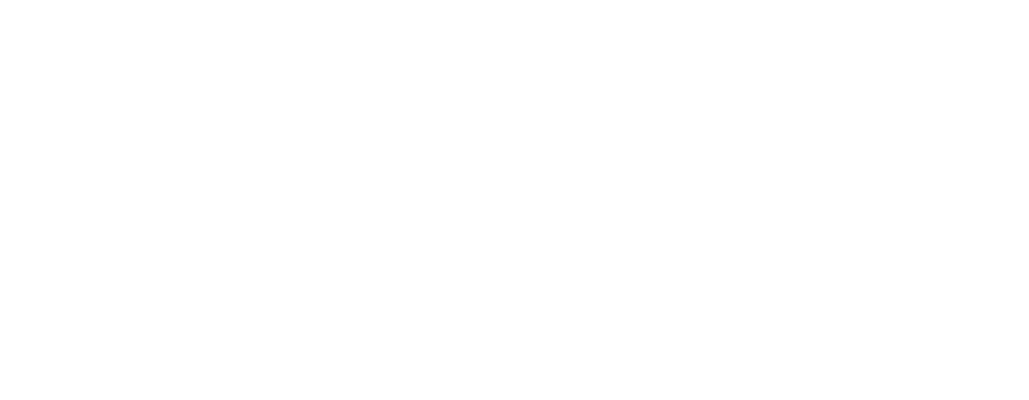
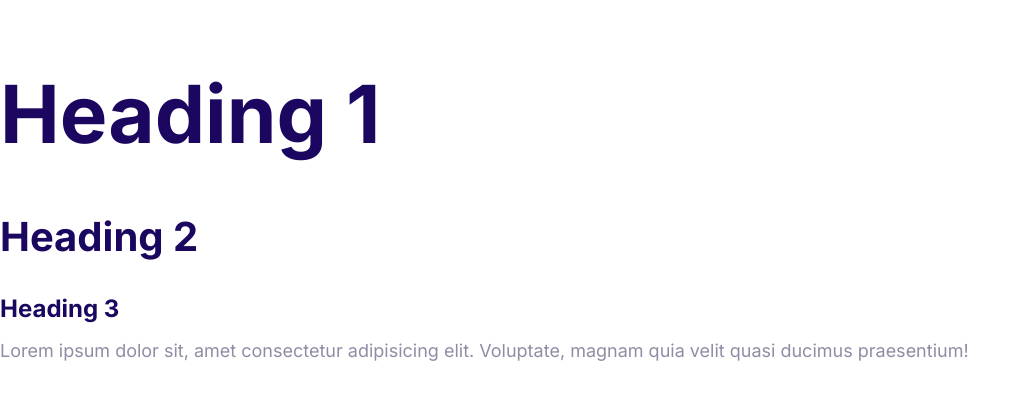
Before and after one commit to rua1hc/Html_Css_Moshify, a plain HTML site: page index.html in a window 1280 px wide. Shown: the whole page, without its empty margins (0-1029 px from the left). Drawn offline with Linux system fonts and the light colour scheme.

Commit message:
define the font style

```diff
--- a/css/styles.css
+++ b/css/styles.css
@@ -5,3 +5,51 @@
     --color-heading: #1b0760;
     --color-body: #918ca4;
 }
+
+html {
+    font-size: 62.5%;
+}
+
+body {
+    font-family: Inter, Arial, Helvetica, sans-serif;
+    font-size: 2.4rem;
+    line-height: 1.5;
+    color: var(--color-body);
+}
+
+h1,
+h2,
+h3 {
+    color: var(--color-heading);
+    margin-bottom: 1rem;
+}
+
+h1 {
+    font-size: 7rem;
+}
+
+h2 {
+    font-size: 4rem;
+}
+h3 {
+    font-size: 3rem;
+}
+
+p {
+    margin-top: 0;
+}
+
+@media screen and (min-width: 1024px) {
+    body {
+        font-size: 1.8rem;
+    }
+    h1 {
+        font-size: 8rem;
+    }
+    h2 {
+        font-size: 4rem;
+    }
+    h3 {
+        font-size: 2.4rem;
+    }
+}
--- a/index.html
+++ b/index.html
@@ -5,8 +5,25 @@
         <meta http-equiv="X-UA-Compatible" content="IE=edge" />
         <meta name="viewport" content="width=device-width, initial-scale=1.0" />
         <title>Document</title>
+
+        <link rel="preconnect" href="https://fonts.googleapis.com" />
+        <link rel="preconnect" href="https://fonts.gstatic.com" crossorigin />
+        <link
+            href="https://fonts.googleapis.com/css2?family=Inter:wght@400;700&display=swap"
+            rel="stylesheet"
+        />
+
         <link rel="stylesheet" href="css/normalize.css" />
         <link rel="stylesheet" href="css/styles.css" />
     </head>
-    <body></body>
+
+    <body>
+        <h1>Heading 1</h1>
+        <h2>Heading 2</h2>
+        <h3>Heading 3</h3>
+        <p>
+            Lorem ipsum dolor sit, amet consectetur adipisicing elit. Voluptate,
+            magnam quia velit quasi ducimus praesentium!
+        </p>
+    </body>
 </html>
```
Also changed, not shown: css/normalize.css.
